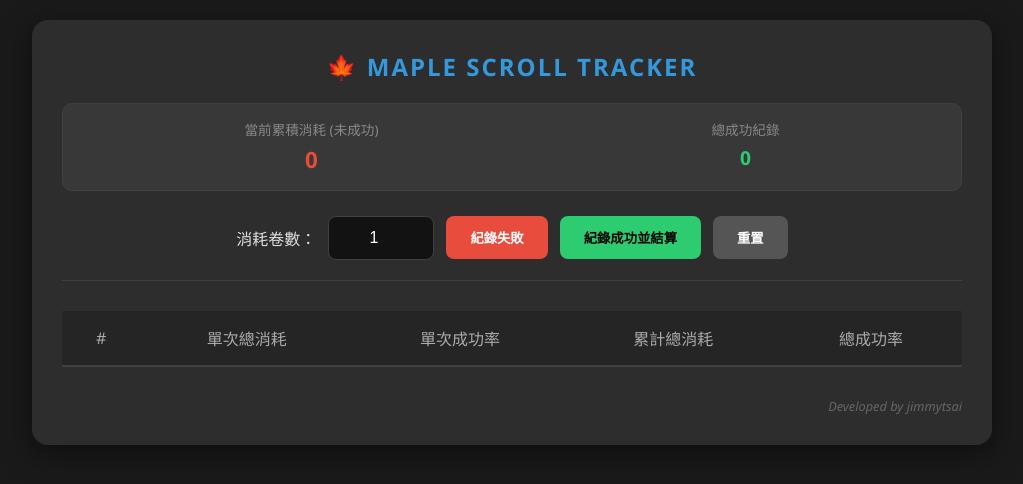
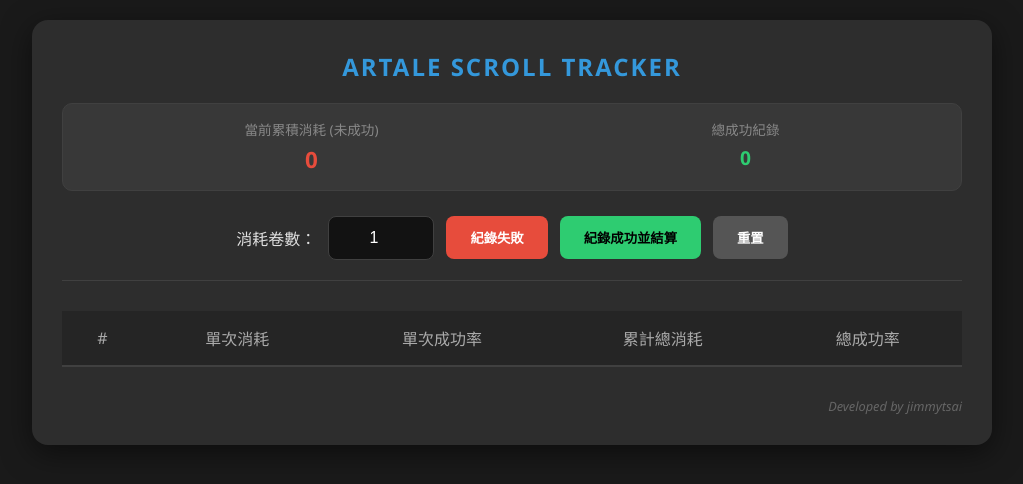
Before and after one commit to jimmytsai1012/artale-scroll, a plain HTML site: page index.html in a window 1280 px wide. Shown: the whole page, without its empty margins (128-1151 px from the left). Drawn offline with Linux system fonts and the light colour scheme.

Commit message:
0322publicver

```diff
--- a/index.html
+++ b/index.html
@@ -3,7 +3,7 @@
 <head>
     <meta charset="UTF-8">
     <meta name="viewport" content="width=device-width, initial-scale=1.0">
-    <title>Maple Scroll Tracker - By jimmytsai</title>
+    <title>Artale 墊卷紀錄器</title>
     <style>
         :root {
             --bg-color: #1a1a1a;
@@ -114,7 +114,7 @@
 </head>
 <body>
     <div class="container">
-        <h2>🍁 MAPLE SCROLL TRACKER</h2>
+        <h2>ARTALE SCROLL TRACKER</h2>
 
         <div class="status-bar">
             <div class="status-item">
@@ -139,7 +139,7 @@
             <thead>
                 <tr>
                     <th>#</th>
-                    <th>單次總消耗</th>
+                    <th>單次消耗</th>
                     <th>單次成功率</th>
                     <th>累計總消耗</th>
                     <th>總成功率</th>
```
